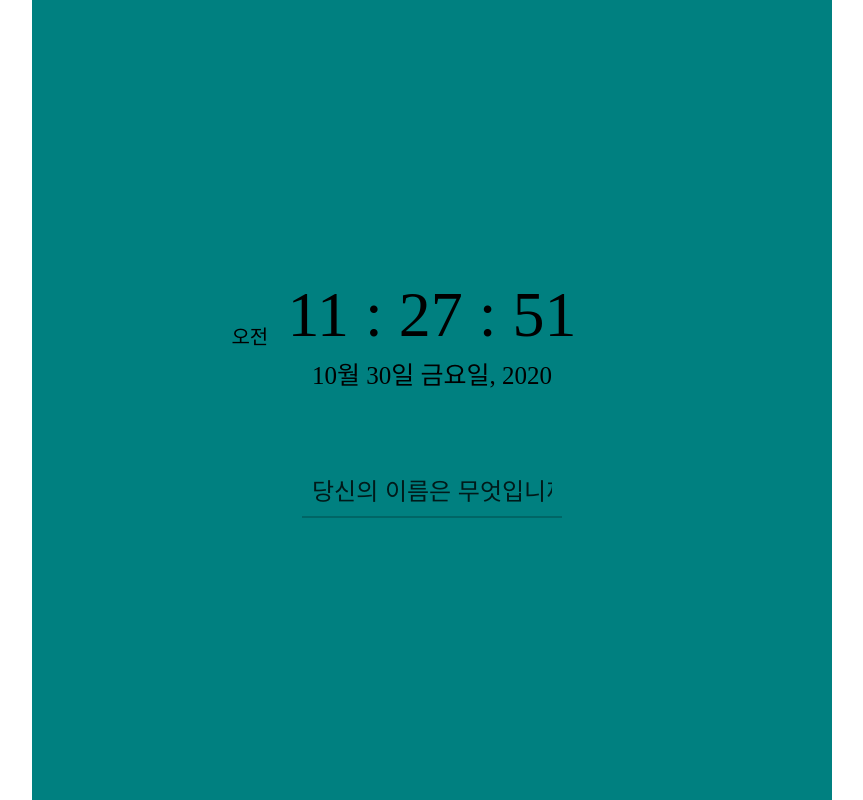
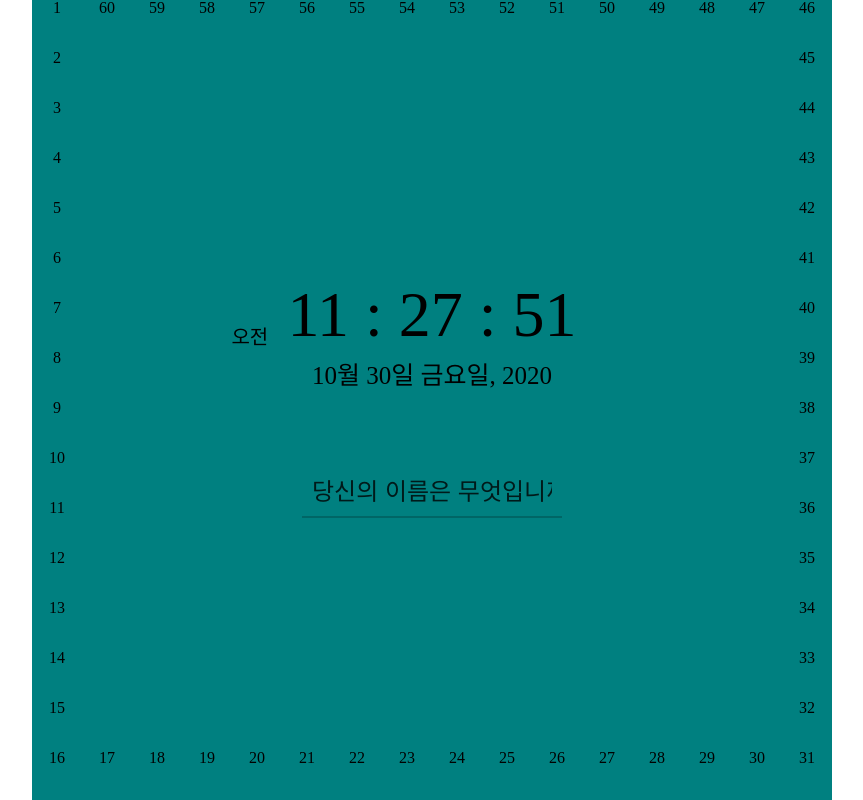
Before and after one commit to t3qquq/chrome-momentum, a plain HTML site: page index.html in a window 1280 px wide. Shown: the whole page, without its empty margins (208-1071 px from the left). Drawn offline with Linux system fonts and the light colour scheme.

Commit message:
타임블럭 배치 完

```diff
--- a/css/background.css
+++ b/css/background.css
@@ -8,9 +8,18 @@
   justify-content: center;
   display: flex;
   flex-direction: column;
+  position: relative;
 }
 .app-contents {
   display: flex;
   flex-direction: column;
   align-items: center;
 }
+
+.time-block {
+  position: absolute;
+  text-align: center;
+  width: 6.25vh;
+  height: 6.25vh;
+  border: none;
+}
--- a/index.html
+++ b/index.html
@@ -8,6 +8,67 @@
     </head>
     <body>
         <div class="background-design">
+            <div class="time-block">1</div>
+            <div class="time-block">2</div>
+            <div class="time-block">3</div>
+            <div class="time-block">4</div>
+            <div class="time-block">5</div>
+            <div class="time-block">6</div>
+            <div class="time-block">7</div>
+            <div class="time-block">8</div>
+            <div class="time-block">9</div>
+            <div class="time-block">10</div>
+            <div class="time-block">11</div>
+            <div class="time-block">12</div>
+            <div class="time-block">13</div>
+            <div class="time-block">14</div>
+            <div class="time-block">15</div>
+            <div class="time-block">16</div>
+            <div class="time-block">17</div>
+            <div class="time-block">18</div>
+            <div class="time-block">19</div>
+            <div class="time-block">20</div>
+            <div class="time-block">21</div>
+            <div class="time-block">22</div>
+            <div class="time-block">23</div>
+            <div class="time-block">24</div>
+            <div class="time-block">25</div>
+            <div class="time-block">26</div>
+            <div class="time-block">27</div>
+            <div class="time-block">28</div>
+            <div class="time-block">29</div>
+            <div class="time-block">30</div>
+            <div class="time-block">31</div>
+            <div class="time-block">32</div>
+            <div class="time-block">33</div>
+            <div class="time-block">34</div>
+            <div class="time-block">35</div>
+            <div class="time-block">36</div>
+            <div class="time-block">37</div>
+            <div class="time-block">38</div>
+            <div class="time-block">39</div>
+            <div class="time-block">40</div>
+            <div class="time-block">41</div>
+            <div class="time-block">42</div>
+            <div class="time-block">43</div>
+            <div class="time-block">44</div>
+            <div class="time-block">45</div>
+            <div class="time-block">46</div>
+            <div class="time-block">47</div>
+            <div class="time-block">48</div>
+            <div class="time-block">49</div>
+            <div class="time-block">50</div>
+            <div class="time-block">51</div>
+            <div class="time-block">52</div>
+            <div class="time-block">53</div>
+            <div class="time-block">54</div>
+            <div class="time-block">55</div>
+            <div class="time-block">56</div>
+            <div class="time-block">57</div>
+            <div class="time-block">58</div>
+            <div class="time-block">59</div>
+            <div class="time-block">60</div>
+
             <div class="app-contents">
                     <div class="js-clock">
                         <h1>00:00:00</h1>
@@ -21,11 +82,14 @@
                     </form>
                     <h4 class="js-greetings greetings"></h4>
             </div>
+
         </div>
 
 
 
         <script src='clock.js'></script>
         <script src="greeting.js"></script>
+
+        <script src="time-block.js"></script>
     </body>
 </html>
--- /dev/null
+++ b/time-block.js
@@ -0,0 +1,43 @@
+const timeBlocks = document.querySelectorAll('.time-block');
+let blockLoc;
+
+function setBlockLoc(){
+
+    for(count=0;count<60;count++){
+        if(count<16){
+            //0~15번
+            timeBlocks[count].classList.add(`loc-0-${count}`);
+            blockLoc = document.querySelector(`.loc-0-${count}`);
+            blockLoc.style.left = `0`
+            blockLoc.style.top = `${count*6.25}vh`;
+        }
+        else if(count>=16&&count<31){
+            //16~30
+            timeBlocks[count].classList.add(`loc-${count-15}-15`);
+            blockLoc = document.querySelector(`.loc-${count-15}-15`);
+            blockLoc.style.left = `${(count-15)*6.25}vh`
+            blockLoc.style.top = `93.75vh`;
+        }
+        else if(count>=31&&count<46){
+            //31~45
+            timeBlocks[count].classList.add(`loc-15-${45-count}`);
+            blockLoc = document.querySelector(`.loc-15-${45-count}`);
+            blockLoc.style.left = `93.75vh`
+            blockLoc.style.top = `${(45-count)*6.25}vh`;
+        }
+        else{
+            //46~59
+            timeBlocks[count].classList.add(`loc-${60-count}-0`);
+            blockLoc = document.querySelector(`.loc-${60-count}-0`);
+            blockLoc.style.left = `${(60-count)*6.25}vh`
+            blockLoc.style.top = `0`;
+        }
+    }
+}
+
+
+
+function init(){
+    setBlockLoc();  //좌표에 해당하는 클래스 부여, 위치 설정
+}
+init();
```
Lines whose indentation alone changed are shown as unchanged.
